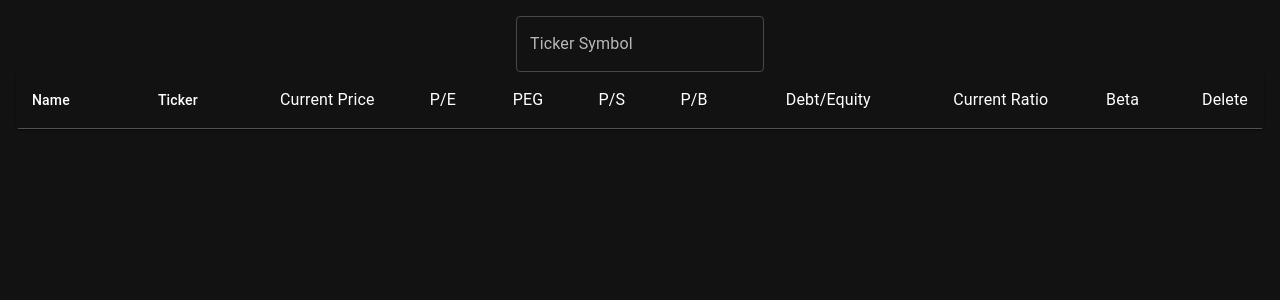
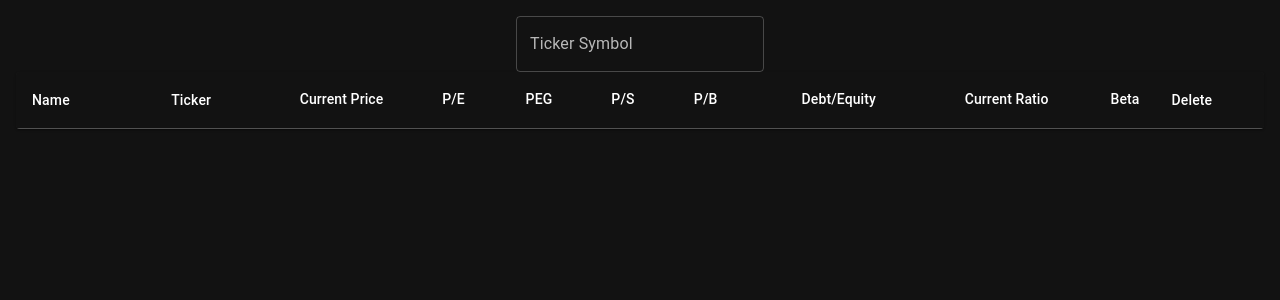
Before and after one commit to ddavidd-lim/Stock-Screener, a React (Vite) app in the folder frontend/: page / in a window 1280 px wide. Shown: the top 300 px of the page. Built offline with nearby package versions, Linux system fonts and the light colour scheme.

Commit message:
fix: black scroll wheel, consistent header font

```diff
--- a/frontend/src/App.tsx
+++ b/frontend/src/App.tsx
@@ -17,7 +17,7 @@ const queryClient = new QueryClient();
 function App() {
   return (
     <ThemeProvider theme={darkTheme}>
-      <CssBaseline />
+      <CssBaseline enableColorScheme/>
       <QueryClientProvider client={queryClient}>
         <TickerTable />
       </QueryClientProvider>
--- a/frontend/src/components/TickerTable/index.tsx
+++ b/frontend/src/components/TickerTable/index.tsx
@@ -74,10 +74,6 @@ const headerData = [
     tooltip: "Beta, a measure of a stock's volatility in relation to the overall market",
     headerTitle: "Beta",
   },
-  {
-    tooltip: "Actions",
-    headerTitle: "Delete",
-  },
 ];
 
 interface HeaderData {
@@ -106,7 +102,8 @@ function HeaderCell({ headerTitle, tooltip }: HeaderData) {
         aria-owns={open ? "mouse-over-popover" : undefined}
         aria-haspopup="true"
         onMouseEnter={handlePopoverOpen}
-        onMouseLeave={handlePopoverClose}>
+        onMouseLeave={handlePopoverClose}
+        variant="subtitle2">
         {headerTitle}
       </Typography>
       <Popover
@@ -286,10 +283,7 @@ export default function TickerTable() {
         boxSizing: "border-box",
         padding: 2,
       }}>
-      <Stack
-        spacing={2}
-        direction={"row"}
-        sx={{ width: "auto", height: "auto" }}>
+      <Stack spacing={2} direction={"row"} sx={{ width: "auto", height: "auto" }}>
         <TextField
           id="contained"
           label="Ticker Symbol"
@@ -300,7 +294,7 @@ export default function TickerTable() {
         />
       </Stack>
       <Paper sx={{ width: "100%", height: "auto", overflow: "hidden" }}>
-        <TableContainer sx={{ height: 1,  overflowY: "auto" }}>
+        <TableContainer sx={{ height: 1, overflowY: "auto" }}>
           <Table stickyHeader sx={{ minWidth: 650 }} aria-label="simple table">
             <TableHead>
               <TableRow>
@@ -309,6 +303,7 @@ export default function TickerTable() {
                 {headerData.map((data, index) => (
                   <HeaderCell key={index} headerTitle={data.headerTitle} tooltip={data.tooltip} />
                 ))}
+                <TableCell>Delete</TableCell>
               </TableRow>
             </TableHead>
             <TableBody>
```
